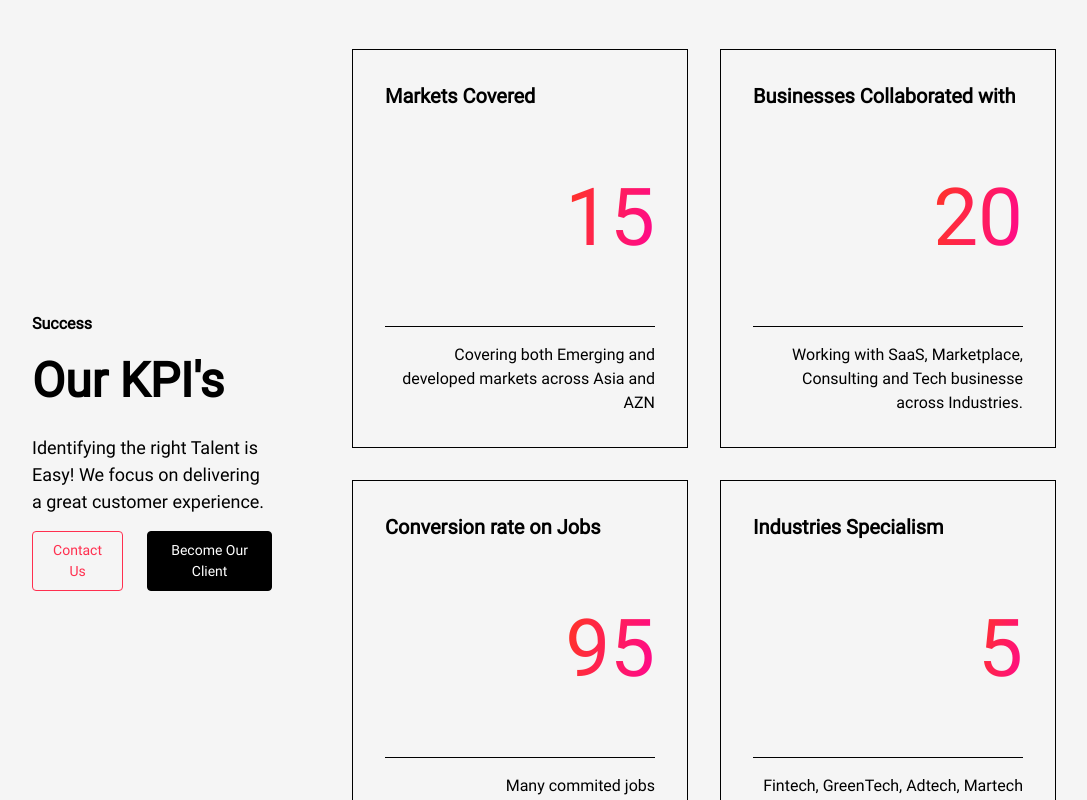
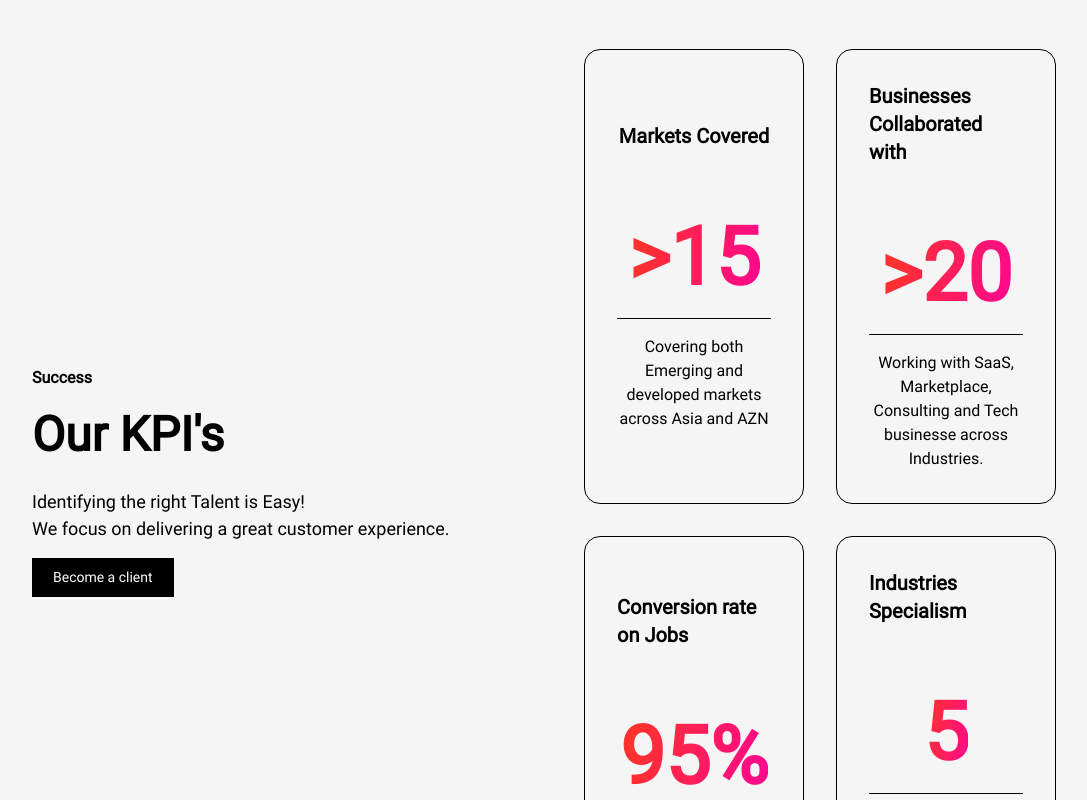
Before and after one commit to yogi-mahtani/yogi-mahtani, a Next.js app: page / in a window 1280 px wide. Shown: the part 1040-1840 px from the top of the page, without its empty margins (96-1183 px from the left). Built offline with nearby package versions, Linux system fonts and the light colour scheme.

Commit message:
feat: add animation to the KPIs section

```diff
--- /dev/null
+++ b/src/app/components/KPISection/KPICardSection.tsx
@@ -0,0 +1,65 @@
+'use client';
+import { useEffect, useState, useRef } from 'react';
+import ValueIndicator from './ValueIndicator';
+
+import { useCountUp } from '@/app/hooks';
+import { KPICard, CardValue } from './styled';
+
+const KPICardSection = ({
+  title,
+  value,
+  description,
+  type,
+}: {
+  title: string;
+  value: number;
+  description: string;
+  type: string;
+}) => {
+  const [hasStartedCounting, setHasStartedCounting] = useState(false);
+  const ref = useRef<HTMLDivElement | null>(null);
+  const countedValue = useCountUp(hasStartedCounting ? value : 1, 50000);
+
+  useEffect(() => {
+    const observer = new IntersectionObserver(
+      ([entry]) => {
+        if (entry.isIntersecting) {
+          setHasStartedCounting(true);
+        }
+      },
+      { threshold: 0.5 }
+    );
+
+    if (ref.current) {
+      observer.observe(ref.current);
+    }
+
+    return () => {
+      if (ref.current) {
+        observer.unobserve(ref.current);
+      }
+    };
+  }, []);
+
+  return (
+    <KPICard ref={ref}>
+      <h6>{title}</h6>
+      <CardValue>
+        {type === 'greater-than' ? (
+          <>
+            <ValueIndicator type={type} />
+            {countedValue}
+          </>
+        ) : (
+          <>
+            {countedValue}
+            <ValueIndicator type={type} />
+          </>
+        )}
+      </CardValue>
+      <p>{description}</p>
+    </KPICard>
+  );
+};
+
+export default KPICardSection;
--- /dev/null
+++ b/src/app/components/KPISection/ValueIndicator.tsx
@@ -0,0 +1,14 @@
+type ValueIndicatorProps = {
+  type: 'greater-than' | 'percentage' | null;
+};
+
+const ValueIndicator = ({ type }: ValueIndicatorProps) => {
+  switch (type) {
+    case 'greater-than':
+      return <span>&gt;</span>;
+    case 'percentage':
+      return <span>%</span>;
+  }
+};
+
+export default ValueIndicator;
--- a/src/app/components/KPISection/constants.ts
+++ b/src/app/components/KPISection/constants.ts
@@ -2,7 +2,7 @@ type Grid = {
   title: string;
   value: number;
   description: string;
-  type: 'greater-than' | 'percentage' | '';
+  type: 'greater-than' | 'percentage' | null;
 };
 
 export const KPI_GRID_VALUES: Grid[] = [
@@ -30,6 +30,6 @@ export const KPI_GRID_VALUES: Grid[] = [
     title: 'Industries Specialism',
     value: 5,
     description: 'Fintech, GreenTech, Adtech, Martech & Retail ',
-    type: '',
+    type: null,
   },
 ];
--- a/src/app/components/KPISection/index.tsx
+++ b/src/app/components/KPISection/index.tsx
@@ -1,4 +1,8 @@
+// components
 import Button from '@/app/ui-kit/Button';
+import KPICardSection from './KPICardSection';
+
+// constants
 import { KPI_GRID_VALUES } from './constants';
 import {
   SectionContainer,
@@ -9,8 +13,6 @@ import {
   SectionDescription,
   ButtonContainer,
   KPIGrid,
-  KPICard,
-  CardValue,
 } from './styled';
 
 const KPISection = () => {
@@ -20,37 +22,30 @@ const KPISection = () => {
         <SectionSubtitle>Success</SectionSubtitle>
         <SectionTitle>Our KPI's</SectionTitle>
         <SectionDescription>
-          Identifying the right Talent is Easy! We focus on delivering a great
-          customer experience.
+          <p>Identifying the right Talent is Easy!</p>
+          <p>We focus on delivering a great customer experience.</p>
         </SectionDescription>
         <ButtonContainer>
-          <Button
-            variant="outlined"
-            color="var(--color-orange)"
-            bordercolor="var(--color-orange)"
-          >
-            Contact Us
-          </Button>
           <Button
             variant="filled"
             color="var(--color-brand-white)"
             backgroundcolor="var(--color-brand-black)"
           >
-            Become Our Client
+            Become a client
           </Button>
         </ButtonContainer>
       </LeftSection>
       <RightSection>
         <KPIGrid>
-          {KPI_GRID_VALUES.map(({ title, value, description }) => {
-            return (
-              <KPICard key={title}>
-                <h6>{title}</h6>
-                <CardValue>{value}</CardValue>
-                <p>{description}</p>
-              </KPICard>
-            );
-          })}
+          {KPI_GRID_VALUES.map(({ title, value, description, type }) => (
+            <KPICardSection
+              key={title}
+              title={title}
+              value={value}
+              description={description}
+              type={type}
+            />
+          ))}
         </KPIGrid>
       </RightSection>
     </SectionContainer>
--- a/src/app/components/KPISection/styled.ts
+++ b/src/app/components/KPISection/styled.ts
@@ -12,9 +12,13 @@ export const SectionContainer = styled.div`
   gap: 80px;
 `;
 
-export const LeftSection = styled.div``;
+export const LeftSection = styled.div`
+  flex: 1;
+`;
 
-export const RightSection = styled.div``;
+export const RightSection = styled.div`
+  flex: 1;
+`;
 
 export const SectionTitle = styled.h2`
   font-style: normal;
@@ -29,7 +33,7 @@ export const SectionSubtitle = styled.h6`
   margin-bottom: 16px;
 `;
 
-export const SectionDescription = styled.p`
+export const SectionDescription = styled.div`
   font-size: 1.125rem;
   font-weight: 400;
   line-height: 150%;
@@ -49,25 +53,25 @@ export const KPIGrid = styled.div`
 `;
 
 export const KPICard = styled.div`
-  aspect-ratio: 1 / 1;
+  width: 100%;
   max-width: 336px;
   justify-self: center;
   display: flex;
   flex-direction: column;
   justify-content: center;
-  align-items: flex-end;
+  align-items: center;
   gap: 48px;
   padding: 32px;
+  border-radius: 16px;
   border: 1px solid var(--grey-scale-800);
 
   h6 {
-    align-self: flex-start;
     text-align: left;
     font-weight: 700;
   }
 
   p {
-    text-align: right;
+    text-align: center;
     font-size: 1rem;
     font-weight: 400;
     border-top: 1px solid var(--grey-scale-800);
@@ -78,8 +82,12 @@ export const KPICard = styled.div`
 
 export const CardValue = styled.div`
   font-size: 80px;
+  margin-bottom: -48px;
+  font-weight: 700;
   background: linear-gradient(102deg, #ff3030 16.02%, #ff00a0 109.63%);
   background-clip: text;
   -webkit-background-clip: text;
   -webkit-text-fill-color: transparent;
 `;
+
+export const Indicator = styled.span``;
--- /dev/null
+++ b/src/app/components/SlidingLogos/index.tsx
@@ -0,0 +1,44 @@
+'use client';
+import React from 'react';
+import styled, { keyframes } from 'styled-components';
+
+const logos = ['/cube.svg', '/public/icons/webflow.svg'];
+
+const slide = keyframes`
+  0% { transform: translateX(0); }
+  100% { transform: translateX(-100%); }
+`;
+
+const SliderContainer = styled.div`
+  overflow: hidden;
+  width: 100%;
+  position: relative;
+  height: 100px; // Adjust based on your logo height
+  background-color: #f8f8f8;
+`;
+
+const SliderTrack = styled.div`
+  display: flex;
+  width: calc(${logos.length} * 200px); // Adjust for logo width
+  animation: ${slide} 10s linear infinite;
+`;
+
+const Logo = styled.img`
+  width: 150px; // Adjust based on your logo size
+  margin: 0 25px;
+`;
+
+const SlidingLogos: React.FC = () => {
+  return (
+    <SliderContainer>
+      <SliderTrack>
+        {/* Repeat logos to ensure continuous sliding */}
+        {[...logos, ...logos].map((logo, index) => (
+          <Logo key={index} src={logo} alt={`Logo ${index}`} />
+        ))}
+      </SliderTrack>
+    </SliderContainer>
+  );
+};
+
+export default SlidingLogos;
--- a/src/app/components/index.ts
+++ b/src/app/components/index.ts
@@ -6,3 +6,4 @@ export { default as Footer } from './Footer';
 export { default as Logo } from './Logo';
 export { default as ReferralProgram } from './ReferralProgram';
 export { default as KPISection } from './KPISection';
+export { default as SlidingLogos } from './SlidingLogos';
--- a/src/app/hooks/index.ts
+++ b/src/app/hooks/index.ts
@@ -0,0 +1 @@
+export { default as useCountUp } from './useCountUp';
--- /dev/null
+++ b/src/app/hooks/useCountUp.ts
@@ -0,0 +1,31 @@
+'use client';
+import { useEffect, useState } from 'react';
+
+const useCountUp = (targetValue: number, duration: number) => {
+  const [currentValue, setCurrentValue] = useState(1);
+
+  useEffect(() => {
+    if (targetValue <= 1) {
+      setCurrentValue(targetValue);
+      return;
+    }
+
+    const increment = Math.ceil(targetValue / (duration / 1000));
+    let value = 1;
+
+    const interval = setInterval(() => {
+      value += increment;
+      if (value >= targetValue) {
+        value = targetValue;
+        clearInterval(interval);
+      }
+      setCurrentValue(value);
+    }, 10); // Runs every 10ms for smooth animation
+
+    return () => clearInterval(interval); // Cleanup interval on component unmount
+  }, [targetValue, duration]);
+
+  return currentValue;
+};
+
+export default useCountUp;
--- a/src/app/page.tsx
+++ b/src/app/page.tsx
@@ -4,6 +4,7 @@ import {
   ReferralProgram,
   Footer,
   KPISection,
+  SlidingLogos,
 } from '@/app/components';
 
 export default function Home() {
--- a/src/app/ui-kit/Button/index.tsx
+++ b/src/app/ui-kit/Button/index.tsx
@@ -87,7 +87,7 @@ const StyledButton = styled.button<ButtonProps>`
   align-items: center;
   justify-content: center;
   gap: 8px;
-  border-radius: 4px;
+  // border-radius: 4px;
   cursor: pointer;
   transition:
     transform 0.2s ease,
```
